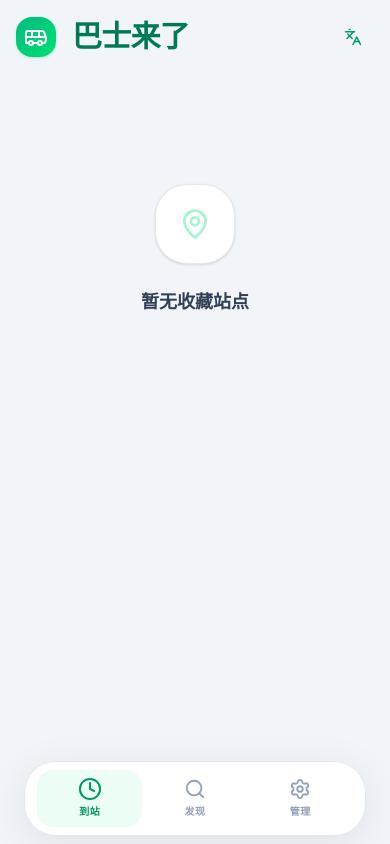
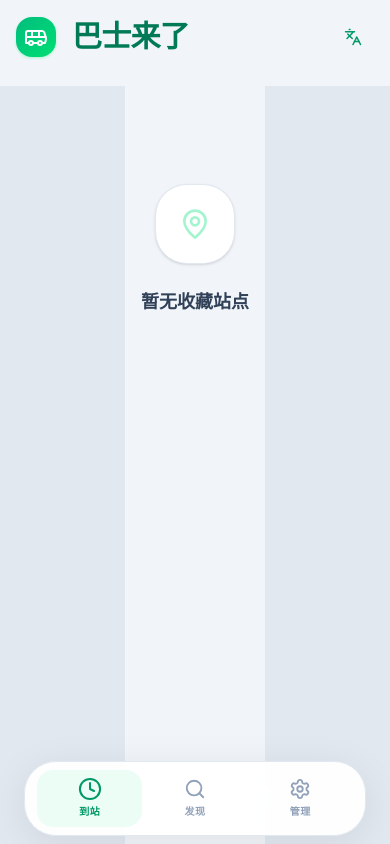
Before and after one commit to benson-singapore/sg-bus-comming, a Next.js app in the folder frontend/: page / in a window 390 px wide. Built offline with nearby package versions, Linux system fonts and the light colour scheme.

Commit message:
fix: remove inner color band inside app shell

```diff
--- a/frontend/src/app/page.tsx
+++ b/frontend/src/app/page.tsx
@@ -330,12 +330,12 @@ export default function Home() {
   };
 
   return (
-    <div className="min-h-screen bg-slate-100 text-slate-800 pb-[calc(env(safe-area-inset-bottom)+7.5rem)] selection:bg-emerald-100 md:mx-auto md:max-w-md">
-      <header className="fixed top-0 right-0 left-0 z-40 bg-transparent">
-        <div className="mx-auto max-w-md bg-slate-100">
+    <div className="relative mx-auto min-h-screen max-w-md bg-slate-100 text-slate-800 pb-[calc(env(safe-area-inset-bottom)+7.5rem)] selection:bg-emerald-100">
+      <header className="fixed top-0 right-0 left-0 z-40">
+        <div className="mx-auto max-w-md bg-slate-100 backdrop-blur-sm">
           <div className="h-[env(safe-area-inset-top)] bg-slate-100" />
           <div className="px-4 pb-3">
-            <div className="mx-auto flex max-w-md items-center justify-between rounded-[28px] bg-transparent px-0 py-4 text-emerald-700">
+            <div className="flex items-center justify-between rounded-[28px] bg-transparent px-0 py-4 text-emerald-700">
               <div className="flex items-center gap-4">
                 <div className="flex items-center justify-center rounded-2xl bg-gradient-to-br from-emerald-500 to-green-400 p-2 shadow-sm shadow-emerald-200/80">
                   <Bus className="h-6 w-6 text-white" />
```
